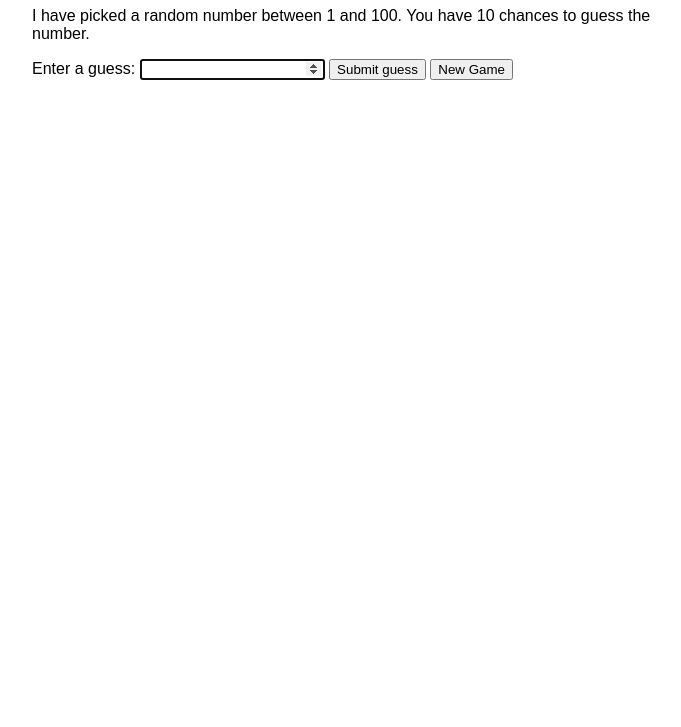
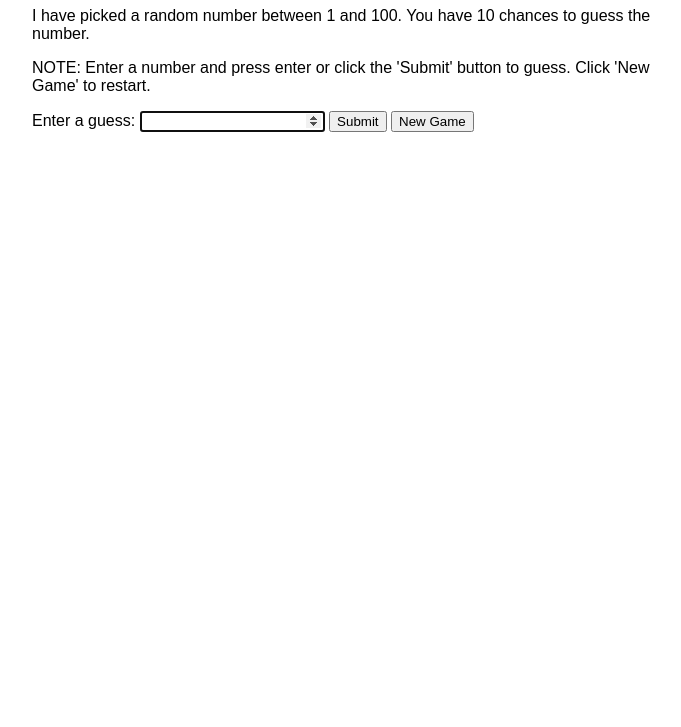
Before and after one commit to AceBanares/guessing-game, a plain HTML site: page guess.html in a window 1280 px wide. Shown: the part 73-800 px from the top of the page, without its empty margins (288-969 px from the left). Drawn offline with Linux system fonts and the light colour scheme.

Commit message:
notes added

```diff
--- a/guess.html
+++ b/guess.html
@@ -9,11 +9,13 @@
   <body>
     <h1>Number Guessing Game</h1>
     <p>I have picked a random number between 1 and 100. You have 10 chances to guess the number.</p>
+    <p>NOTE: Enter a number and press enter or click the 'Submit' button to guess. Click 'New Game' to restart.</p>
+
 
     <!-- Guessing form controls -->
     <label for="guessField">Enter a guess: </label>
     <input type="number" id="guessField">
-    <button id="guess">Submit guess</button>
+    <button id="guess">Submit</button>
     <button id="reset">New Game</button>
 
     <!-- Elements to contain feedback for user -->
--- a/index.js
+++ b/index.js
@@ -44,9 +44,6 @@
 			var input = prompt('please enter your name');
 			// STEP 4b: Grab the input from the variable and build a new string, then change the text inside the EM element
 			em.textContent = "professor " + input;
-			if(input == "guess") {
-				window.location.href += "guess.html"
-			}
 		}
 
 		// STEP 5: Comment out the addEventListener above, and replace it with an ONCLICK attribute typed directly into the EM element in the HTML - note that this is common, but it is considered to be bad practice - separate your HTML and your JS
```
